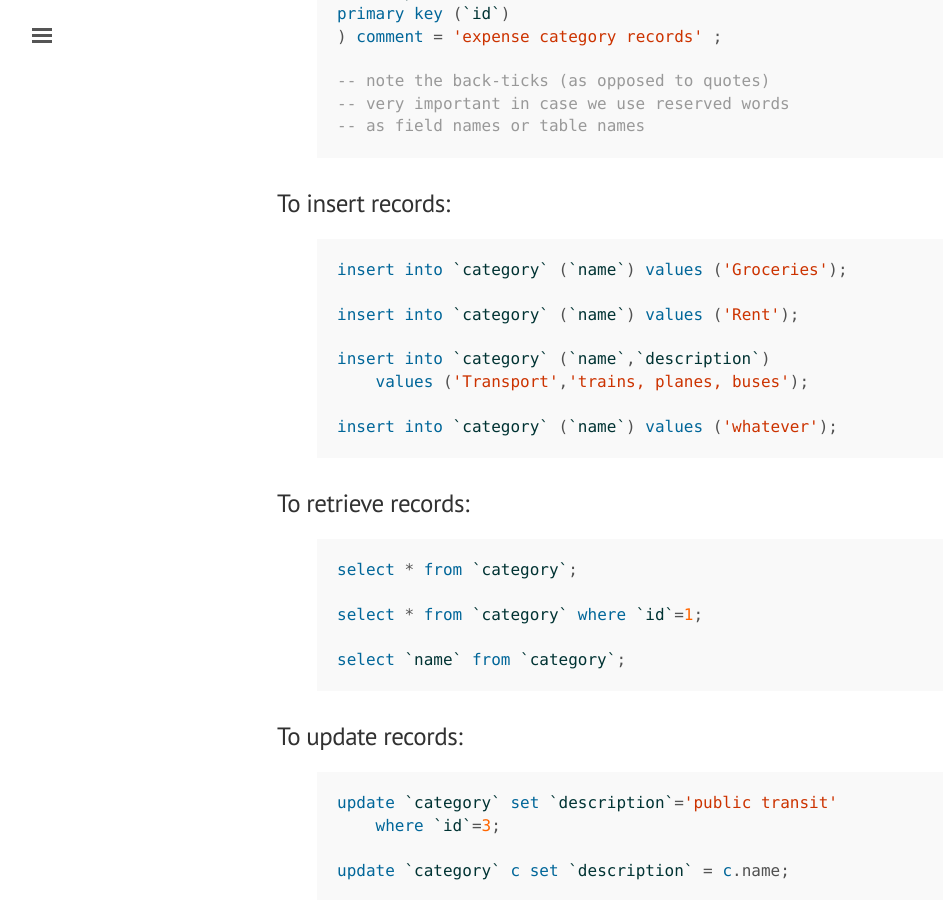
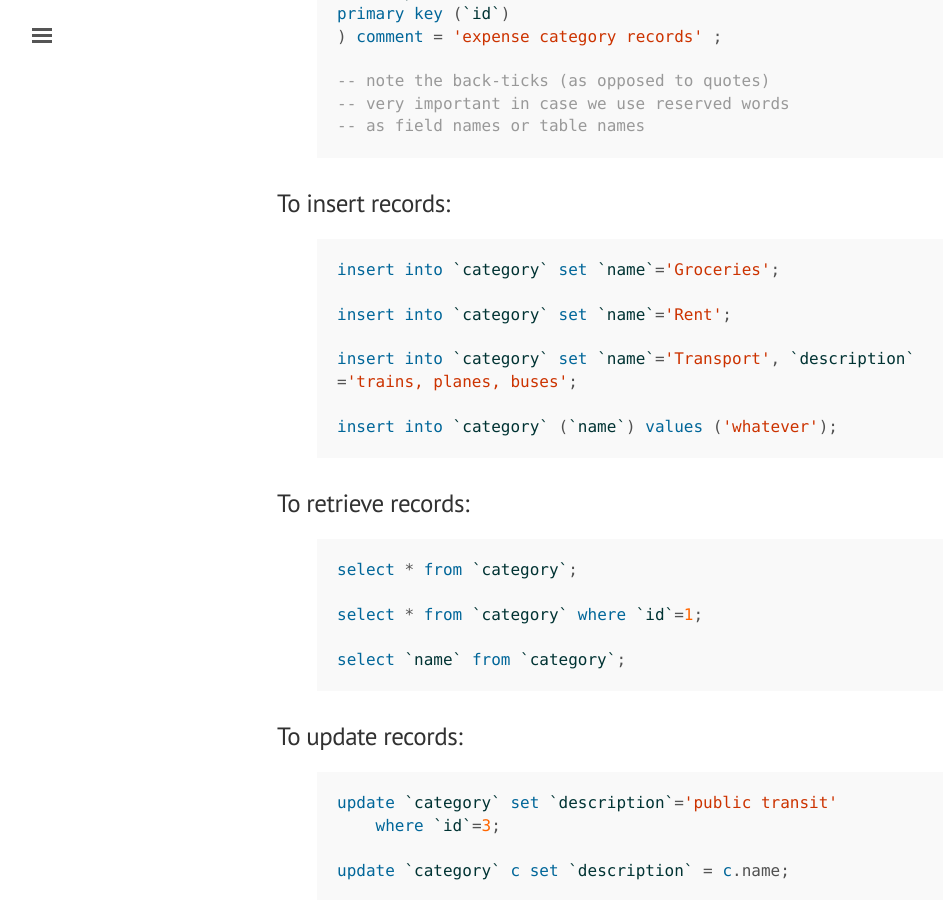
Before and after one commit to MississaugaCoding/mississaugacoding.github.io, a Jekyll site: the page built from _posts/2016-05-03-nodejs-mysql.md, in a window 1280 px wide and 900 px high, scrolled down 2326 px. Shown: the whole window, without its empty margins (3-946 px from the left). Built offline with Jekyll 4.4.1, drawn with Linux system fonts in a browser that asks for light colours; comment, search, counter and statistics services are not loaded.

Commit message:
updated post for session 25

```diff
--- a/_posts/2016-05-03-nodejs-mysql.md
+++ b/_posts/2016-05-03-nodejs-mysql.md
@@ -70,12 +70,11 @@ primary key (`id`)
 
 ### To insert records:
 {% highlight sql %}
-insert into `category` (`name`) values ('Groceries');
+insert into `category` set `name`='Groceries';
 
-insert into `category` (`name`) values ('Rent');
+insert into `category` set `name`='Rent';
 
-insert into `category` (`name`,`description`)
-    values ('Transport','trains, planes, buses');
+insert into `category` set `name`='Transport', `description`='trains, planes, buses';
 
 insert into `category` (`name`) values ('whatever');
 {% endhighlight %}
```
